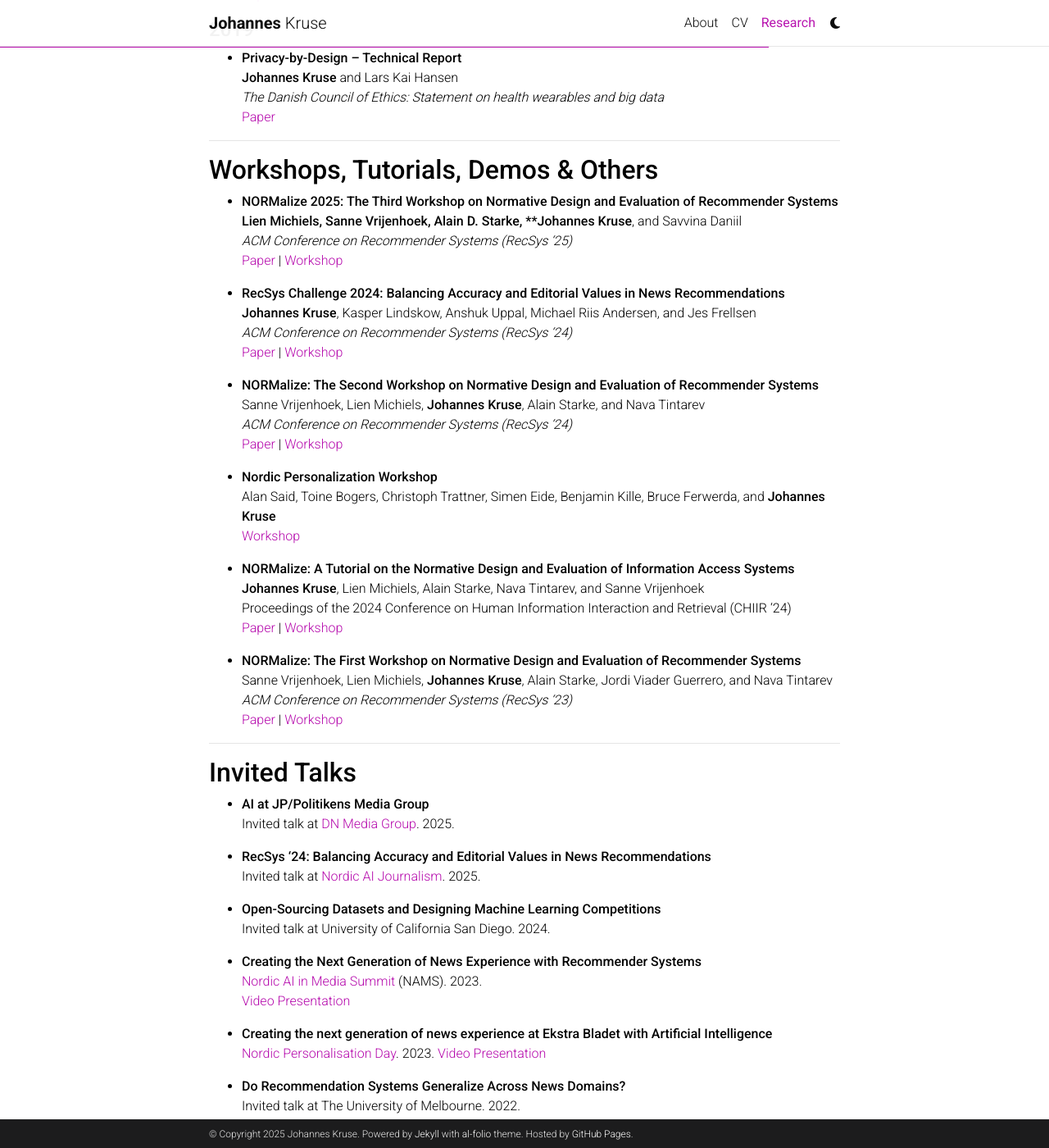
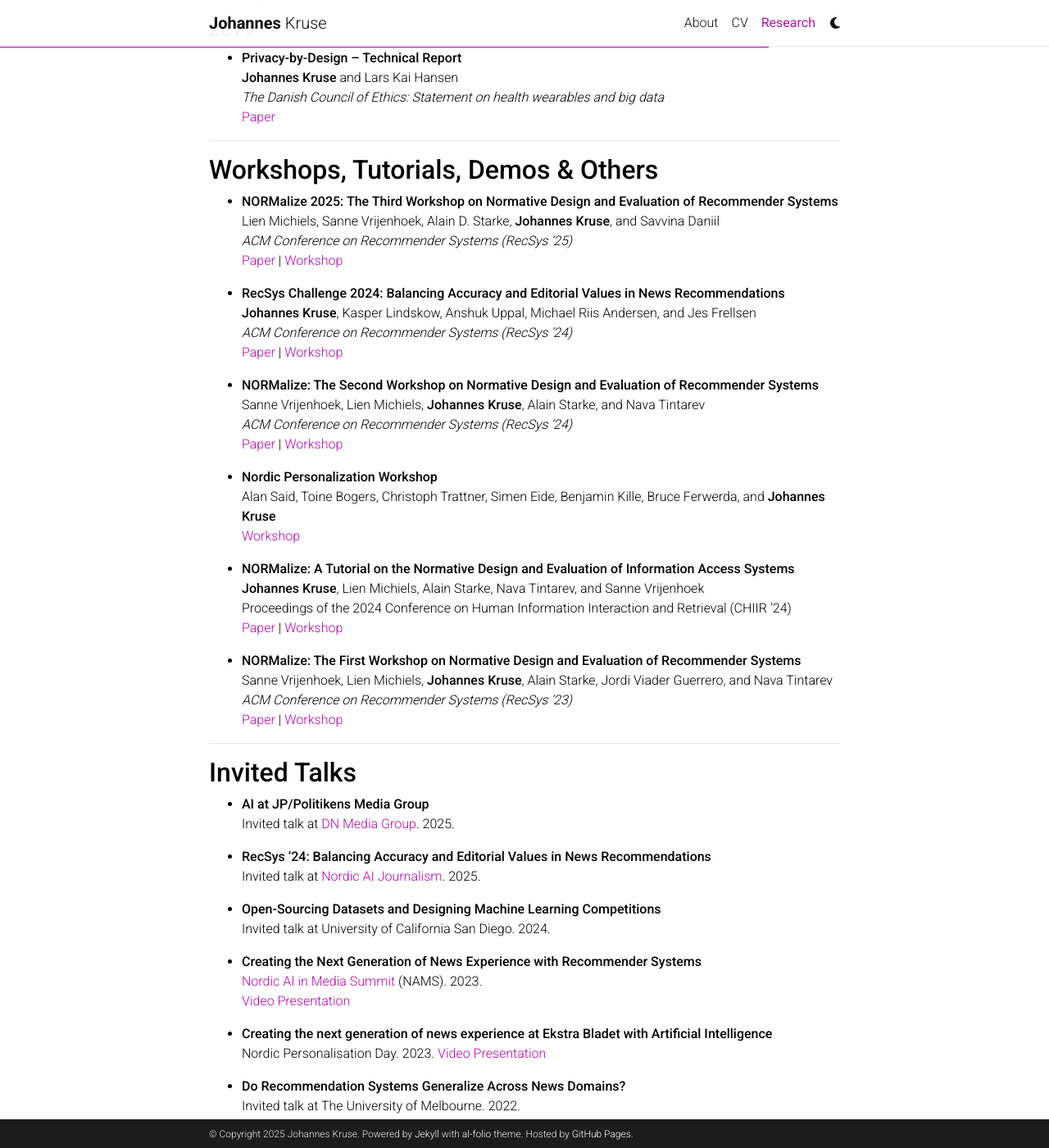
Before and after one commit to johanneskruse/johanneskruse.github.io, a Jekyll site: the page built from _pages/2_publications.md, in a window 1280 px wide and 1400 px high, scrolled down 1513 px. Shown: the whole window at 82% size. Built offline with Jekyll 4.4.1, drawn with Linux system fonts in a browser that asks for light colours; comment, search, counter and statistics services are not loaded; a style sheet for code colours, icons or effects is not loaded; some of the changed lines change nothing that is shown.

Commit message:
minor fix

```diff
--- a/_pages/2_publications.md
+++ b/_pages/2_publications.md
@@ -69,7 +69,7 @@ nav_order: 2
 ----
 ## **Workshops, Tutorials, Demos & Others**
 - **NORMalize 2025: The Third Workshop on Normative Design and Evaluation of Recommender Systems** \
-  **Lien Michiels, Sanne Vrijenhoek, Alain D. Starke, **Johannes Kruse**, and Savvina Daniil \
+  Lien Michiels, Sanne Vrijenhoek, Alain D. Starke, **Johannes Kruse**, and Savvina Daniil \
   *ACM Conference on Recommender Systems (RecSys '25)* \
   [Paper](https://dl.acm.org/doi/10.1145/3705328.3748002) | [Workshop](https://sites.google.com/view/normalizeworkshop)
 
@@ -115,7 +115,7 @@ nav_order: 2
 
 <!-- 2023-03-30 -->
 - **Creating the next generation of news experience at Ekstra Bladet with Artificial Intelligence** \
-  [Nordic Personalisation Day](https://sites.google.com/schibsted.com/personalisationday/home). 2023.
+  Nordic Personalisation Day. 2023.
   [Video Presentation](https://youtu.be/piCuYLEYQZc?si=1GjFBCl9-lRsfE1Q&t=13492)
 
 - **Do Recommendation Systems Generalize Across News Domains?** \
@@ -127,7 +127,7 @@ nav_order: 2
 <!-- #### **2024** -->
 - **Best Use of AI in Revenue Strategy** \
   *Digital Media Worldwide 2024* \
-  [Project Overview](https://wan-ifra.org/events/digital-media-awards-worldwide/?pagetype=programme)
+  [Project Overview](https://wan-ifra.org/2024/05/wan-ifra-announced-winners-of-the-2024-digital-media-awards-worldwide/)
 
 - **Best Use of AI in Revenue Strategy** \
   *Digital Media Awards Europe 2024* \
```
Also changed, not shown: 1 other file.
